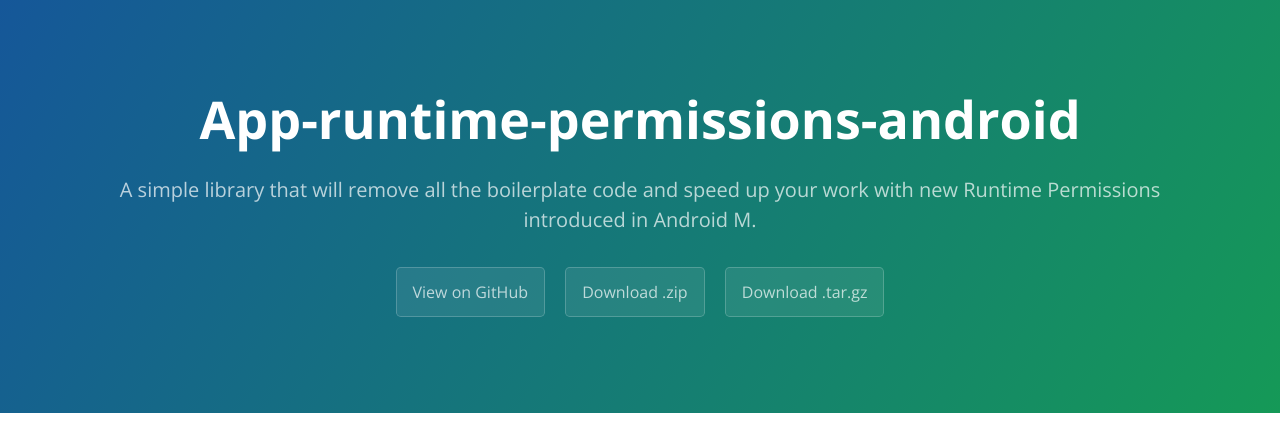
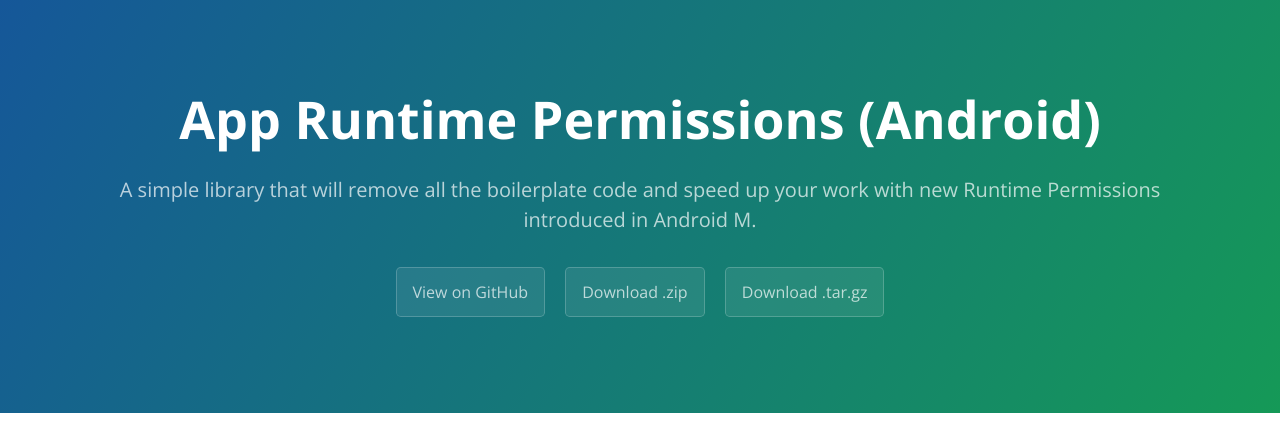
Before and after one commit to mukeshsolanki/easypermissions-android, a plain HTML site: page index.html in a window 1280 px wide. Shown: the top 442 px of the page. Drawn offline with nearby package versions, Linux system fonts and the light colour scheme.

```diff
--- a/index.html
+++ b/index.html
@@ -2,7 +2,7 @@
 <html lang="en-us">
   <head>
     <meta charset="UTF-8">
-    <title>App-runtime-permissions-android by mukeshsolanki</title>
+    <title>App Runtime Permissions (Android) by mukeshsolanki</title>
     <meta name="viewport" content="width=device-width, initial-scale=1">
     <link rel="stylesheet" type="text/css" href="stylesheets/normalize.css" media="screen">
     <link href='https://fonts.googleapis.com/css?family=Open+Sans:400,700' rel='stylesheet' type='text/css'>
@@ -11,7 +11,7 @@
   </head>
   <body>
     <section class="page-header">
-      <h1 class="project-name">App-runtime-permissions-android</h1>
+      <h1 class="project-name">App Runtime Permissions (Android)</h1>
       <h2 class="project-tagline">A simple library that will remove all the boilerplate code and speed up your work with new Runtime Permissions introduced in Android M.</h2>
       <a href="https://github.com/mukeshsolanki/App-Runtime-Permissions-Android" class="btn">View on GitHub</a>
       <a href="https://github.com/mukeshsolanki/App-Runtime-Permissions-Android/zipball/master" class="btn">Download .zip</a>
@@ -88,7 +88,7 @@
 <p>That's pretty much it and your all wrapped up.</p>
 
       <footer class="site-footer">
-        <span class="site-footer-owner"><a href="https://github.com/mukeshsolanki/App-Runtime-Permissions-Android">App-runtime-permissions-android</a> is maintained by <a href="https://github.com/mukeshsolanki">mukeshsolanki</a>.</span>
+        <span class="site-footer-owner"><a href="https://github.com/mukeshsolanki/App-Runtime-Permissions-Android">App Runtime Permissions (Android)</a> is maintained by <a href="https://github.com/mukeshsolanki">mukeshsolanki</a>.</span>
 
         <span class="site-footer-credits">This page was generated by <a href="https://pages.github.com">GitHub Pages</a> using the <a href="https://github.com/jasonlong/cayman-theme">Cayman theme</a> by <a href="https://twitter.com/jasonlong">Jason Long</a>.</span>
       </footer>
```
Also changed, not shown: params.json (+1 -1 lines).
